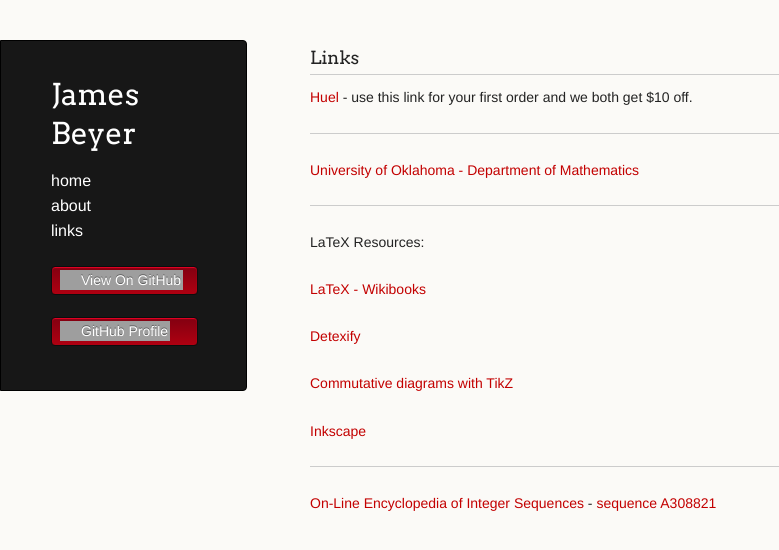
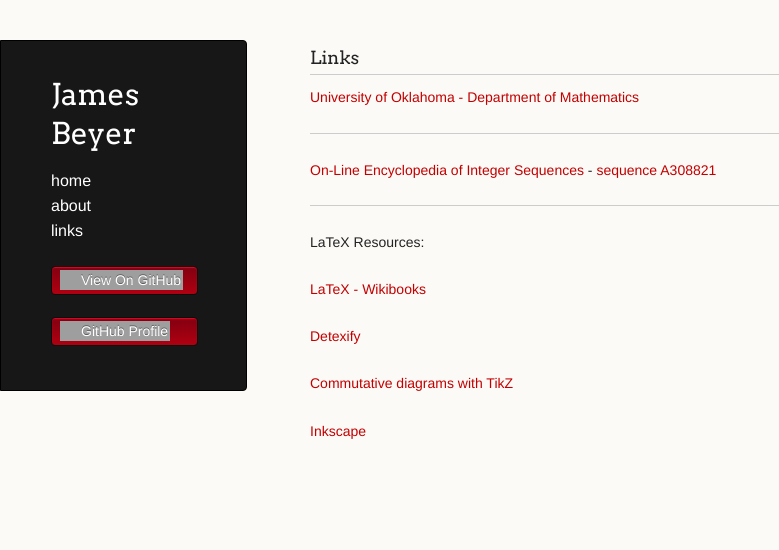
Before and after one commit to jebeyer/jebeyer.github.io, a Jekyll site: the page built from links.md, in a window 1280 px wide. Shown: the top 550 px of the page, without its empty margins (0-779 px from the left). Built offline with Jekyll 4.4.1, drawn with Linux system fonts in a browser that asks for light colours; a script that is not in the unit is left out; our own code applies the rules of GitHub Pages for plain Markdown files; grey boxes are pictures that could not be loaded.

Commit message:
updated links

```diff
--- a/links.md
+++ b/links.md
@@ -4,11 +4,11 @@
 
 ### Links
 
-[Huel](https://huel.mention-me.com/m/ol/hv6zg-james-beyer) - use this link for your first order and we both get $10 off.
+[University of Oklahoma - Department of Mathematics](http://math.ou.edu/)
 
 ---
 
-[University of Oklahoma - Department of Mathematics](http://math.ou.edu/)
+[On-Line Encyclopedia of Integer Sequences](http://oeis.org/) - [sequence A308821](https://oeis.org/A308821)
 
 ---
 
```
Also changed, not shown: other parts of links.md (+0 -4 lines).
